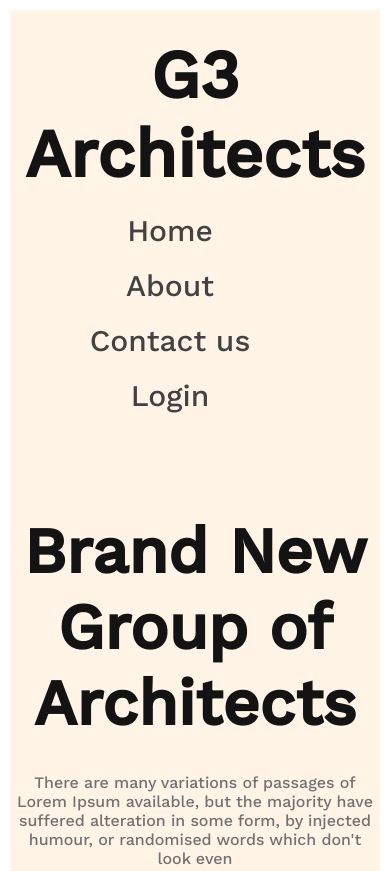
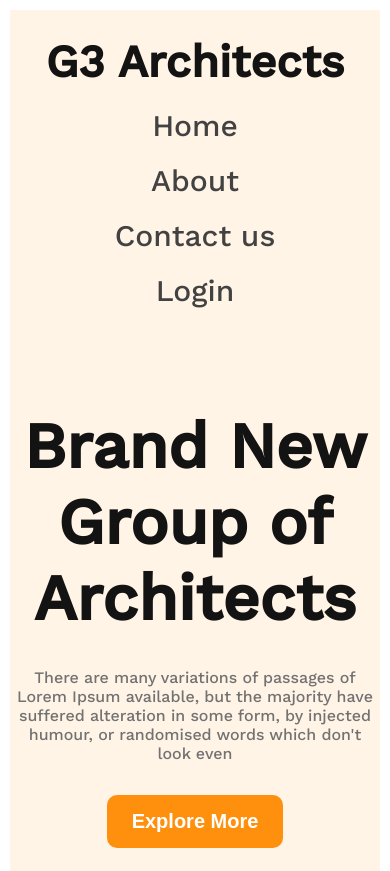
Before and after one commit to raju720190r/architects, a plain HTML site: page index.html in a window 390 px wide. Shown: the top 871 px of the page. Drawn offline with nearby package versions, Linux system fonts and the light colour scheme.

Commit message:
some mistake

```diff
--- a/styles/style.css
+++ b/styles/style.css
@@ -338,20 +338,29 @@ header{
       }
       /* header section */
 
-    .top-header, .nav ul{
+    .top-header{
         width: 100%;
         display: block;
       }
       .logo{
+        font-weight: 700;
+         font-size: 30px;
         text-align: center;
         margin-bottom: 20px;
         width: 100%;
       }
+      .nav{
+        justify-content: center;
+        align-items: center;
+      }
       .nav ul{
         text-align: center;
+        width: 100%;
+        display: block;
       }
       .nav ul li{
         margin-bottom: 20px;
+        margin-right: 0px;
 
       }
       .nav ul li a{
@@ -365,7 +374,7 @@ header{
       }
       .our-team-details{
         margin-top: 50px;
-        text-align: center;
+
       }
       .our-team-images{
         padding: 5px;
```
Also changed, not shown: index.html (+1 -0 lines).
